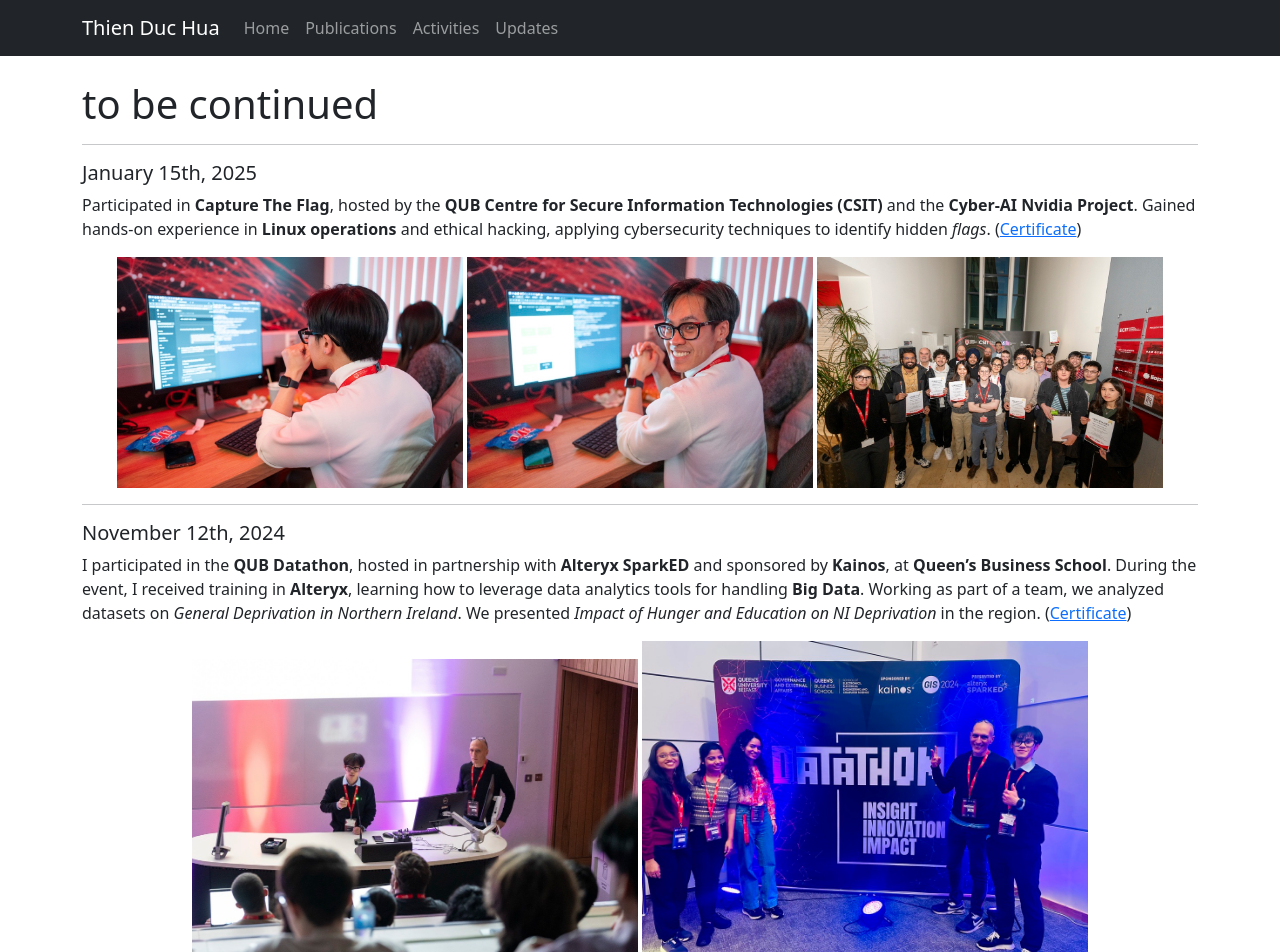
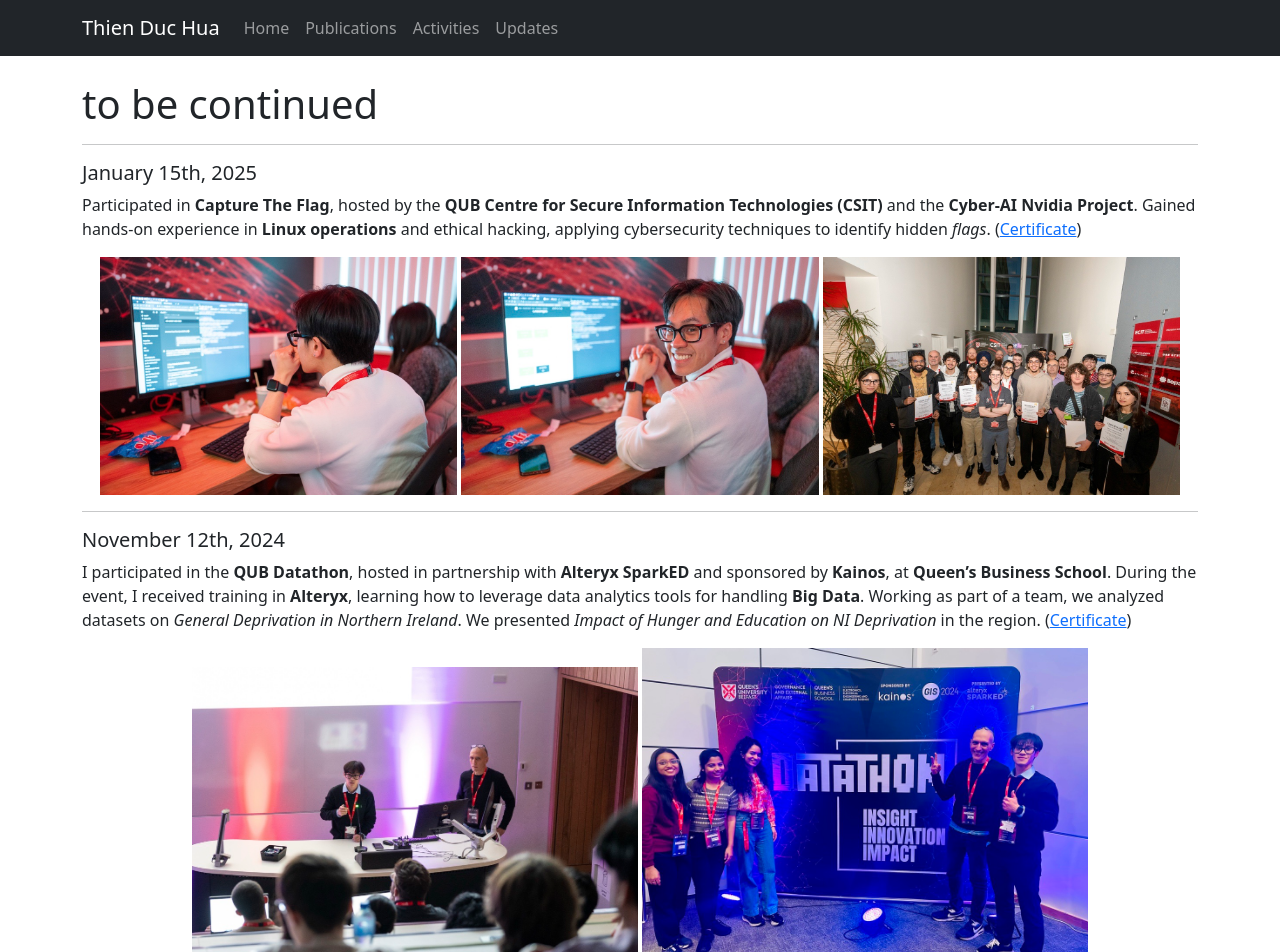
Before and after one commit to thienduchua/thienduchua.github.io, a Jekyll site: the page built from updates.md, in a window 1280 px wide. Shown: the top 952 px of the page. Built offline with Jekyll 4.4.1, drawn with Linux system fonts in a browser that asks for light colours.

Commit message:
Update updates.md

```diff
--- a/updates.md
+++ b/updates.md
@@ -10,9 +10,9 @@ title: Updates
 ##### January 15th, 2025
 Participated in **Capture The Flag**, hosted by the **QUB Centre for Secure Information Technologies (CSIT)** and the **Cyber-AI Nvidia Project**. Gained hands-on experience in **Linux operations** and ethical hacking, applying cybersecurity techniques to identify hidden *flags*. ([Certificate](https://drive.google.com/file/d/1dfAe-reBrLeptwaI5z4wB1ufGahwsJIf/view))
 <div align="center">
-    <img src="/assets/ctf_1.jpg" alt="1" width="31%">
-    <img src="/assets/ctf_2.jpg" alt="2" width="31%">
-    <img src="/assets/ctf_3.jpg" alt="3" width="31%">
+    <img src="/assets/ctf_1.jpg" alt="1" width="32%">
+    <img src="/assets/ctf_2.jpg" alt="2" width="32%">
+    <img src="/assets/ctf_3.jpg" alt="3" width="32%">
 </div>
 
 ---
```
